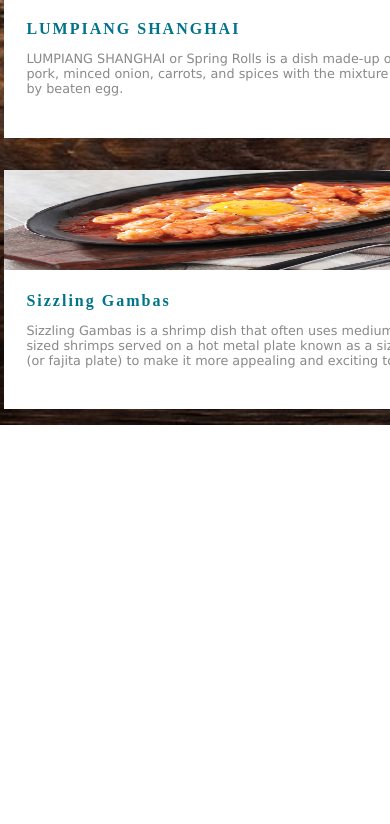
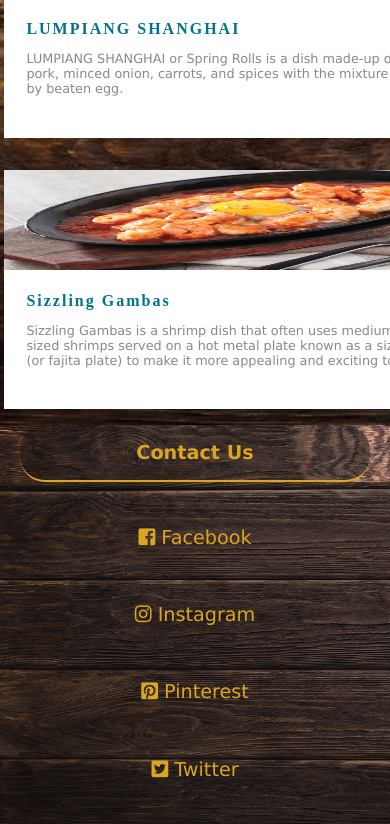
Before and after one commit to DanSimonson/restaurant-site, a Vue app: page / in a window 390 px wide. Shown: the part 2087-2911 px from the top of the page. Before the commit the page ends 2512 px from the top, so only its background shows below. Built offline with nearby package versions, Linux system fonts and the light colour scheme; a web font is replaced by a local one.

Commit message:
added changes for responsivness

```diff
--- a/index.html
+++ b/index.html
@@ -1,12 +1,17 @@
 <!DOCTYPE html>
 <html>
+
 <head>
   <meta charset="utf-8">
   <meta name="viewport" content="width=device-width,initial-scale=1.0">
+  <link rel="stylesheet" href="https://use.fontawesome.com/releases/v5.4.1/css/all.css" integrity="sha384-5sAR7xN1Nv6T6+dT2mhtzEpVJvfS3NScPQTrOxhwjIuvcA67KV2R5Jz6kr4abQsz"
+    crossorigin="anonymous">
   <title>restaurant-site</title>
 </head>
+
 <body>
   <div id="app"></div>
   <!-- built files will be auto injected -->
 </body>
+
 </html>
--- a/src/components/About.vue
+++ b/src/components/About.vue
@@ -1,9 +1,10 @@
 <template>
     <div>
-        <Navbar></Navbar>
+
         <main class="wrapper">
+            <Navbar></Navbar>
             <section class="section parallax bg1">
-                <h1>Kusina Ni Nanay</h1>
+                <h2>Kusina Ni Nanay</h2>
             </section>
             <section class="section static">
                 <p>Our Story: the idea for Nanay's kitchen restaurant began in Nanay's kitchen, a place to gather, eat
@@ -14,9 +15,11 @@
                     spirit of Kusina Ni Nanay</p>
             </section>
             <section class="section parallax bg2">
-                <h1>Kain Tayo</h1>
+                <h2>Kain Tayo</h2>
             </section>
+            <Footer></Footer>
         </main>
+
     </div>
 </template>
 <script>
@@ -44,6 +47,9 @@
         overflow-y: auto;
         /* Set the perspective to 2px. This is essentailly the simulated distance from the viewport to transformed objects.*/
         perspective: 2px;
+        background: url('../assets/wood.jpg') no-repeat;
+        background-size: 100%;
+        background-size: cover;
     }
 
     .section {
@@ -92,9 +98,25 @@
     /* Sets the actual background images to adorable kitties. This part is crucial. */
     .bg1::after {
         background-image: url('https://res.cloudinary.com/dmglopmul/image/upload/v1539650858/projectPhotos/restaurant/kusina.jpg');
+        background-repeat: no-repeat;
     }
 
     .bg2::after {
-        background-image: url('https://res.cloudinary.com/dmglopmul/image/upload/v1539650842/projectPhotos/restaurant/childrenKusina.jpg');
+        background-image: url('https://res.cloudinary.com/dmglopmul/image/upload/v1539659222/childrenKusina1.jpg');
+        background-repeat: no-repeat;
+    }
+
+    @media screen and (max-width: 425px) {
+        .static {
+            font-size: 2em;
+        }
+
+    }
+
+    @media screen and (max-width: 320px) {
+        .static {
+            font-size: 1.8em;
+        }
+
     }
 </style>
--- /dev/null
+++ b/src/components/Footer.vue
@@ -0,0 +1,108 @@
+<template>
+    <footer>
+        <h1>Contact Us</h1>
+        <div class="container">
+            <div class="row">
+                <div class="col small"><i class="fab fa-facebook-square"></i> Facebook</div>
+                <!--<div class="col">Posts</div>
+                <div class="col">Trending</div>
+                <div class="col">Movies</div>
+                <div class="col">Privacy</div>
+                <div class="col">Disclaimer</div>-->
+            </div>
+
+            <div class="row">
+                <div class="col small"><i class="fab fa-instagram"></i> Instagram</div>
+                <!--<div class="col">Posts</div>
+                <div class="col">Trending</div>
+                <div class="col">Movies</div>
+                <div class="col">Privacy</div>
+                <div class="col">Disclaimer</div>-->
+            </div>
+
+            <div class="row">
+                <div class="col small"><i class="fab fa-pinterest-square"></i> Pinterest</div>
+                <!--<div class="col">Posts</div>
+                <div class="col">Trending</div>
+                <div class="col">Movies</div>
+                <div class="col">Privacy</div>
+                <div class="col">Disclaimer</div>-->
+            </div>
+            <div class="row">
+                <div class="col small"><i class="fab fa-twitter-square"></i> Twitter</div>
+                <!--<div class="col">Posts</div>
+                <div class="col">Trending</div>
+                <div class="col">Movies</div>
+                <div class="col">Privacy</div>
+                <div class="col">Disclaimer</div>-->
+            </div>
+        </div>
+    </footer>
+
+</template>
+<script>
+    export default {
+        name: 'Footer',
+        data() {
+            return {
+
+            }
+        }
+    }
+</script>
+<style scoped>
+    footer {
+        background: url('../assets/wood.jpg') no-repeat;
+        background-size: 100%;
+        background-size: cover;
+    }
+
+    .container {}
+
+    h1 {
+        text-align: center;
+        padding: 1rem;
+        margin-bottom: 0;
+        border-bottom: 2px solid;
+        color: goldenrod;
+        font-weight: 900;
+        font-size: 1.2em;
+        background: linear-gradient(rgba(20, 20, 20, .5),
+            rgba(20, 20, 20, .5))
+    }
+
+
+
+    .container {
+        display: grid;
+        padding: 1rem;
+        text-transform: capitalize;
+        grid-template-columns: repeat(auto-fit, minmax(200px, 1fr));
+        background: linear-gradient(rgba(20, 20, 20, .5),
+            rgba(20, 20, 20, .5))
+    }
+
+    .row {
+        padding: 1rem;
+        font-size: 1.2rem;
+        /*background: #D32F2F;*/
+
+    }
+
+    .col {
+        /*background-color: #D32F2F;*/
+        color: goldenrod;
+        /*background-color:
+            /*#fff;
+            color: rgba(0, 0, 0, .7);*/
+        cursor: pointer;
+        text-align: center;
+        padding: .7rem;
+        /*box-shadow: 0 1px 10px black;*/
+
+    }
+
+    .col:hover {
+        color: gold;
+    }
+</style>
--- a/src/components/Menu.vue
+++ b/src/components/Menu.vue
@@ -28,6 +28,7 @@
     <div class='flexMe'>
       <component :is="selectedComponent"></component>
     </div>
+    <Footer></Footer>
   </div>
 </template>
 
@@ -189,7 +190,7 @@
     text-align: center;
     height: 120px;
     align-self: end;
-    border: 1px solid dark brown;
+    /*border: 1px solid dark brown;*/
     padding-top: 60px;
     margin-top: 50px;
     margin-bottom: 0;
--- a/src/main.js
+++ b/src/main.js
@@ -3,7 +3,8 @@
 import Vue from "vue";
 import App from "./App";
 import router from "./router";
-
+import Footer from "@/components/Footer";
+Vue.component("Footer", Footer);
 Vue.config.productionTip = false;
 
 /* eslint-disable no-new */
```
Also changed, not shown: src/assets/childrenKusina1.jpg (added). Lines whose indentation alone changed are shown as unchanged.
